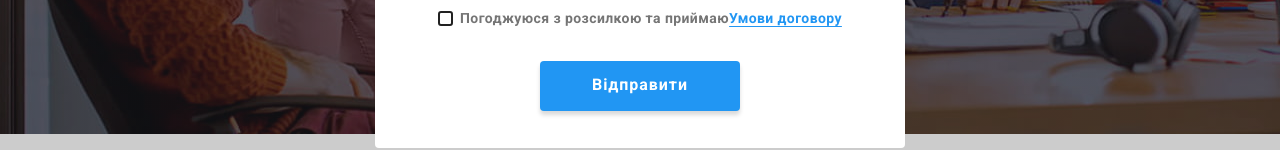
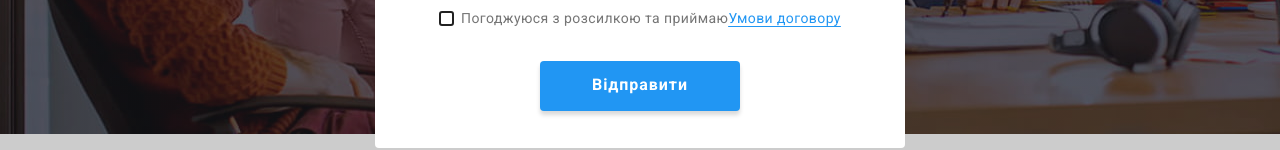
Before and after one commit to AndriiKachan1996/goit-markup-hw-008, a plain HTML site: page index.html in a window 1280 px wide. Both pictures are taken after a click on the button "Замовити послугу". Shown: the part 542-692 px from the top of the page. Drawn offline with nearby package versions, Linux system fonts and the light colour scheme.

Commit message:
))))))))))))

```diff
--- a/index.html
+++ b/index.html
@@ -485,7 +485,7 @@
 
         <div class="modal__accept">
           <input class="visually-hidden" type="checkbox" id="accept" name="accept" required />
-          <label class="modal__accert-label" for="accept">
+          <label class="modal__accept-label" for="accept">
 
 
             <div class="modal__checkbox">
--- a/sass/layouts/components/_modal.scss
+++ b/sass/layouts/components/_modal.scss
@@ -145,7 +145,9 @@
     display: block;
   }
 
-  &__accert-label {
+  &__accept-label {
+    @include font(14px, 400, 1.7, 0.03em);
+
     display: flex;
     align-items: center;
     margin: 0 auto;
@@ -161,6 +163,7 @@
     transition: background var(--transition-duration)
       var(--transition-timing-function);
   }
+
   &__accept--link {
     color: var(--accent-color);
     text-decoration: none;
```
Also changed, not shown: sass/main.css, 1 other file.
